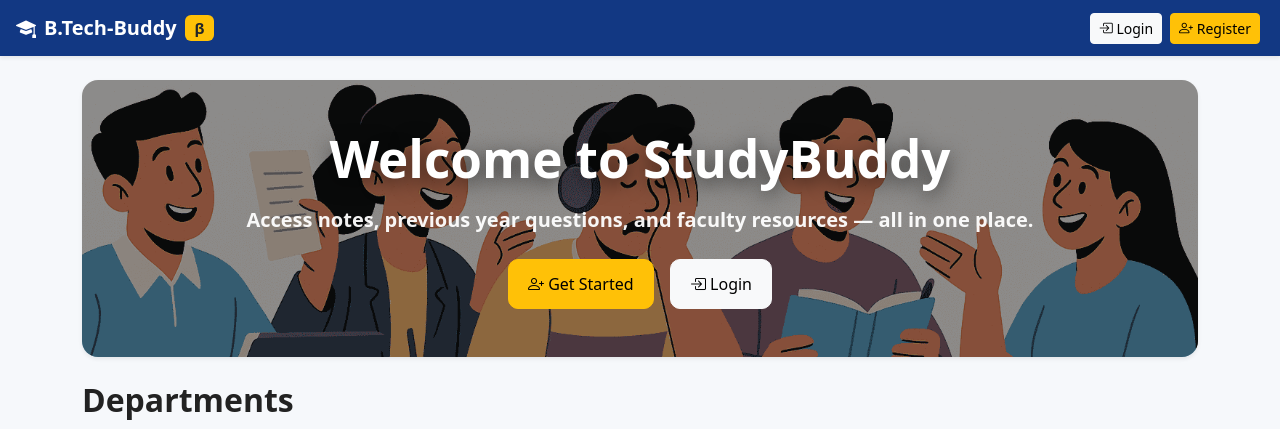
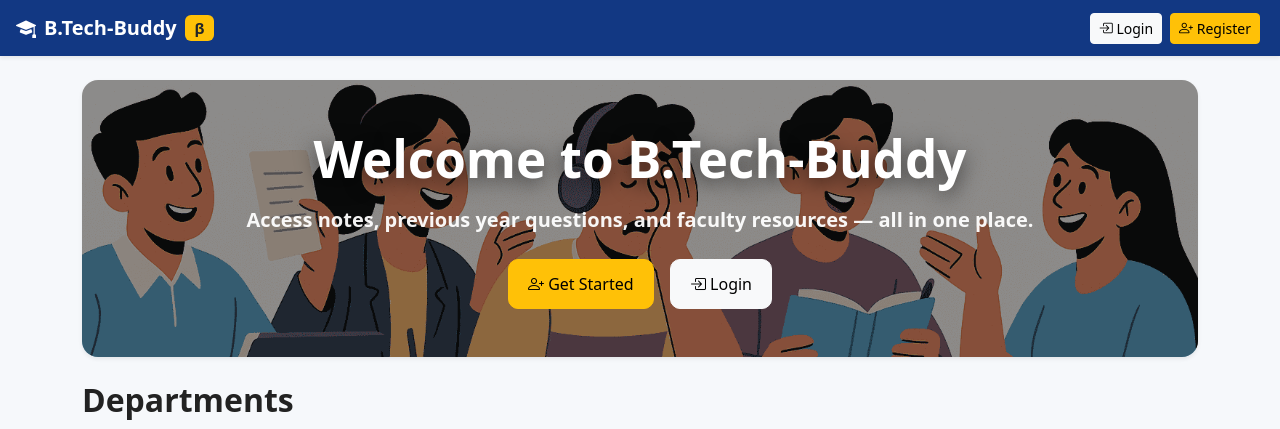
Before and after one commit to Srishti-Doshi/studybuddy, a Django app: page / in a window 1280 px wide. Shown: the top 429 px of the page. Run offline with Django 5.2, Linux system fonts and the light colour scheme; data comes from the database, SQL or seed files in the repository.

Commit message:
update home page

```diff
--- a/core/templates/home.html
+++ b/core/templates/home.html
@@ -6,7 +6,7 @@
 <div class="hero-section text-center p-5 mb-4 rounded-4 shadow-sm">
 
     <h1 class="fw-bold mb-3">
-        Welcome to StudyBuddy
+        Welcome to B.Tech-Buddy
     </h1>
 
     <p class="lead mb-4 fw-semibold hero-subtitle">
@@ -41,7 +41,7 @@
 
         <!-- FULL IMAGE BACKGROUND CARD -->
         <div class="card dept-card"
-             style="background-image: url('{% if d.image %}{{ d.image.url }}{% else %}{% static 'img/default-dept.jpg' %}{% endif %}');">
+             style="background-image: url('{% if d.image %}{{ d.image.url }}{% endif %}');">
 
             <!-- DARK GRADIENT + CONTENT -->
             <div class="dept-overlay">
```
